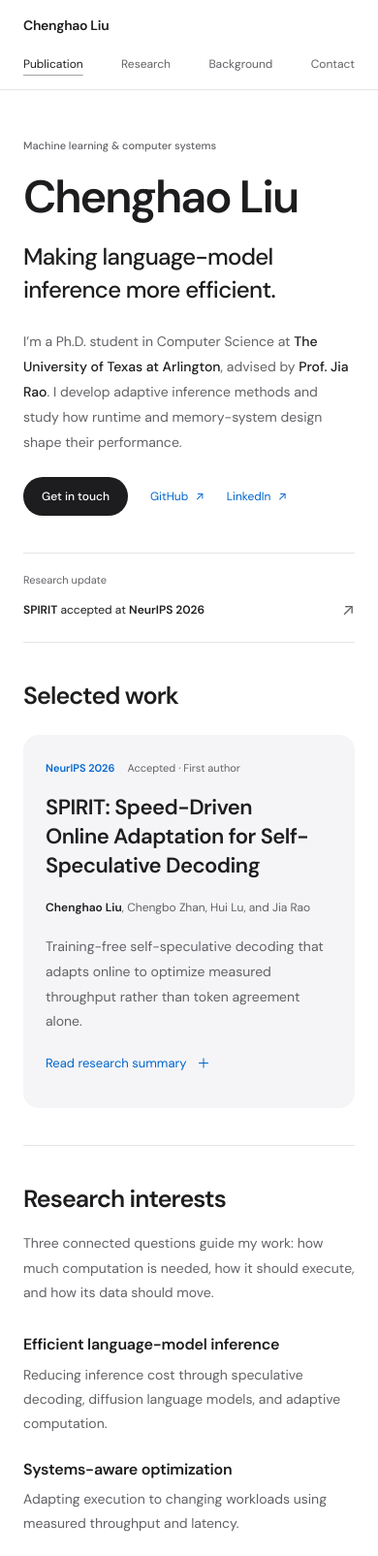
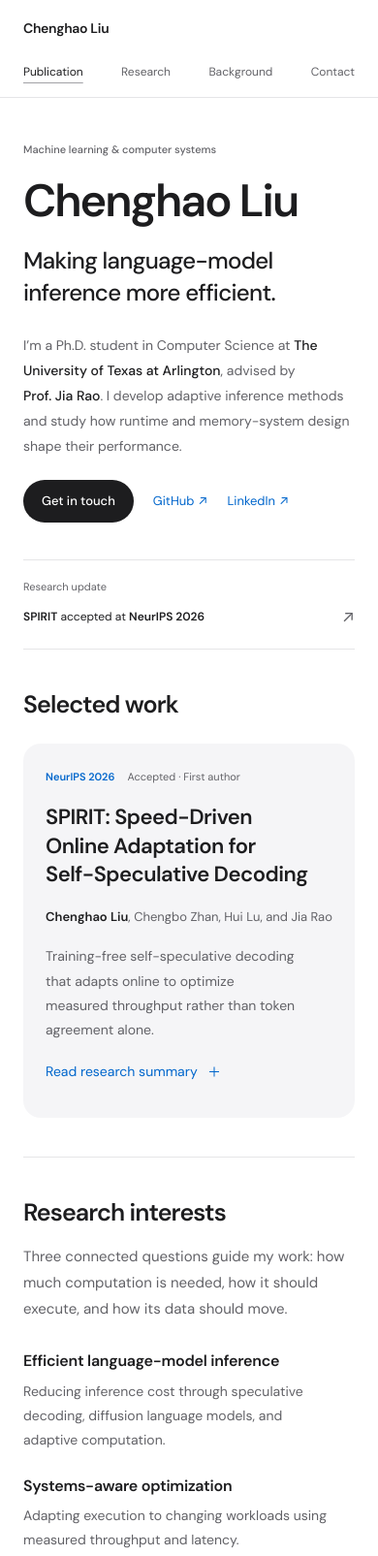
Before and after one commit to chenghaoliu519/chenghaoliu519.github.io, a plain HTML site: page index.html in a window 390 px wide. Shown: the top 1605 px of the page at 97% size. Drawn offline with Linux system fonts and the light colour scheme.

Commit message:
Refine typography, spacing, and mobile touch targets

```diff
--- a/index.html
+++ b/index.html
@@ -53,7 +53,7 @@
             <p class="hero-statement">Making language-model<br class="desktop-break"> inference more efficient.</p>
           </div>
           <div class="hero-introduction">
-            <p class="bio">I’m a Ph.D. student in Computer Science at <strong>The University of Texas at Arlington</strong>, advised by <strong>Prof. Jia Rao</strong>. I develop adaptive inference methods and study how runtime and memory-system design shape their performance.</p>
+            <p class="bio">I’m a Ph.D. student in Computer Science at <strong>The University of Texas at Arlington</strong>, advised by <strong class="keep-together">Prof. Jia Rao</strong>. I develop adaptive inference methods and study how runtime and memory-system design shape their performance.</p>
             <div class="hero-links" aria-label="Profile links">
               <a class="primary-link" href="mailto:liuchenghao97@gmail.com">Get in touch</a>
               <a class="text-link" href="https://github.com/chenghaoliu519">GitHub <span aria-hidden="true">↗</span></a>
@@ -79,7 +79,7 @@
               <span class="venue">NeurIPS 2026</span>
               <span class="publication-status">Accepted · First author</span>
             </div>
-            <h3>SPIRIT: Speed-Driven Online Adaptation for Self-Speculative Decoding</h3>
+            <h3>SPIRIT: Speed-Driven Online Adaptation for <span class="keep-together">Self-Speculative</span> Decoding</h3>
             <p class="authors"><strong>Chenghao Liu</strong>, Chengbo Zhan, Hui Lu, and Jia Rao</p>
             <p class="publication-description">Training-free self-speculative decoding that adapts online to optimize measured throughput rather than token agreement alone.</p>
             <details class="paper-summary">
--- a/styles.css
+++ b/styles.css
@@ -14,6 +14,7 @@
   --muted: #626267;
   --accent: #0066cc;
   --rule: #e5e5e7;
+  --section-space: 64px;
   --sans: "DM Sans", -apple-system, BlinkMacSystemFont, "Segoe UI", sans-serif;
 }
 * { box-sizing: border-box; }
@@ -26,67 +27,70 @@ a:focus-visible, button:focus-visible, summary:focus-visible { outline: 2px soli
 button { font: inherit; }
 [hidden] { display: none !important; }
 p, h1, h2, h3, h4 { margin-top: 0; }
-p { margin-bottom: 0; }
+p { margin-bottom: 0; text-wrap: pretty; }
+h2, h4 { text-wrap: balance; }
+.keep-together { white-space: nowrap; }
 strong { font-weight: 600; }
 .skip-link { position: fixed; top: -80px; left: 16px; padding: 10px 18px; z-index: 10; color: white; background: var(--ink); border-radius: 8px; }
 .skip-link:focus { top: 12px; }
 
 .site-header { position: sticky; top: 0; z-index: 5; background: rgb(255 255 255 / 94%); border-bottom: 1px solid var(--rule); backdrop-filter: blur(16px); -webkit-backdrop-filter: blur(16px); }
-.header-inner { max-width: 1120px; margin: auto; padding: 18px 48px; display: flex; align-items: center; justify-content: space-between; gap: 32px; }
-.wordmark { font-size: 15px; font-weight: 600; letter-spacing: -.3px; text-decoration: none; white-space: nowrap; }
+.header-inner { max-width: 1120px; margin: auto; padding: 10px 48px; display: flex; align-items: center; justify-content: space-between; gap: 32px; }
+.wordmark { display: inline-flex; align-items: center; min-height: 44px; font-size: 15px; font-weight: 600; letter-spacing: -.3px; text-decoration: none; white-space: nowrap; }
 nav { display: flex; align-items: center; gap: 30px; }
-nav a { padding: 5px 0; text-decoration: none; font-size: 12px; color: var(--muted); transition: color 160ms ease; }
+nav a { display: inline-flex; align-items: center; min-height: 44px; padding: 8px 0; text-decoration: none; font-size: 13px; color: var(--muted); transition: color 160ms ease; }
 nav a:hover, nav a[aria-current="location"] { color: var(--ink); }
 nav a[aria-current="location"] { text-decoration: underline; text-underline-offset: 7px; text-decoration-color: #a1a1a6; }
 .page-shell, .site-footer { max-width: 1120px; margin: auto; padding-left: 48px; padding-right: 48px; }
 
-.hero { padding: 100px 0 0; }
-.hero-body { display: grid; grid-template-columns: 1.1fr 1fr; align-items: end; gap: 76px; }
+.hero { padding: 88px 0 0; }
+.hero-body { display: grid; grid-template-columns: 1.1fr 1fr; align-items: end; gap: 64px; }
 .eyebrow { color: var(--muted); font-size: 12px; font-weight: 500; letter-spacing: .2px; }
-h1 { font-size: clamp(50px, 5.6vw, 76px); line-height: 1.07; letter-spacing: -3.5px; font-weight: 600; margin: 22px 0 23px; white-space: nowrap; }
+h1 { font-size: clamp(50px, 5.6vw, 76px); line-height: 1.07; letter-spacing: -3px; font-weight: 600; margin: 22px 0 23px; white-space: nowrap; }
 .hero-statement { font-size: 27px; font-weight: 500; letter-spacing: -.9px; line-height: 1.4; }
-.bio { font-size: 15px; color: var(--muted); line-height: 1.85; max-width: 620px; }
+.bio { font-size: 16px; color: var(--muted); line-height: 1.75; max-width: 620px; }
 .bio strong { color: var(--ink); font-weight: 500; }
 .hero-links { display: flex; align-items: center; flex-wrap: wrap; gap: 24px; margin-top: 25px; }
-.primary-link { display: inline-flex; align-items: center; justify-content: center; background: var(--ink); color: white; border-radius: 999px; padding: 10px 19px; font-size: 12px; font-weight: 500; text-decoration: none; transition: background 160ms ease; }
+.primary-link { display: inline-flex; align-items: center; justify-content: center; min-height: 44px; background: var(--ink); color: white; border-radius: 999px; padding: 10px 19px; font-size: 13px; font-weight: 500; text-decoration: none; transition: background 160ms ease; }
 .primary-link:hover { background: #39393c; }
-.text-link { text-decoration: none; color: var(--accent); font-size: 12px; padding: 9px 0; }
+.text-link { display: inline-flex; align-items: center; min-height: 44px; text-decoration: none; color: var(--accent); font-size: 13px; padding: 9px 0; }
 .text-link span { margin-left: 4px; }
 .text-link:hover { text-decoration: underline; }
-.announcement { margin-top: 72px; padding: 22px 0; display: flex; align-items: center; gap: 30px; border-top: 1px solid var(--rule); border-bottom: 1px solid var(--rule); text-decoration: none; font-size: 13px; }
+.announcement { margin-top: 64px; padding: 22px 0; display: flex; align-items: center; gap: 30px; border-top: 1px solid var(--rule); border-bottom: 1px solid var(--rule); text-decoration: none; font-size: 13px; }
 .announcement-label { color: var(--muted); font-size: 12px; white-space: nowrap; }
 .announcement-detail { color: var(--muted); }
 .announcement-arrow { margin-left: auto; color: var(--muted); font-size: 19px; }
 .announcement:hover > span:nth-child(2) { color: var(--accent); }
 
 h2 { font-size: 27px; font-weight: 600; letter-spacing: -.9px; line-height: 1.25; margin-bottom: 0; }
-.section-grid { display: grid; grid-template-columns: 180px minmax(0, 1fr); gap: 60px; padding: 64px 0; border-bottom: 1px solid var(--rule); }
+.section-grid { display: grid; grid-template-columns: 180px minmax(0, 1fr); gap: 60px; padding: var(--section-space) 0; border-bottom: 1px solid var(--rule); }
 .section-label { padding-top: 1px; }
-.research-section { padding: 60px 0; border-bottom: 1px solid var(--rule); }
+.research-section { padding: var(--section-space) 0; border-bottom: 1px solid var(--rule); }
 .section-heading-row { display: grid; grid-template-columns: 1fr 1.25fr; gap: 80px; align-items: start; }
-.section-intro { font-size: 14px; line-height: 1.85; color: var(--muted); }
+.section-intro { font-size: 15px; line-height: 1.8; color: var(--muted); }
 .research-list { display: grid; grid-template-columns: repeat(3, minmax(0, 1fr)); gap: 36px; margin-top: 40px; }
 .research-item + .research-item { padding-left: 30px; border-left: 1px solid var(--rule); }
-.research-item h3 { font-size: 16px; font-weight: 600; line-height: 1.45; letter-spacing: -.25px; margin-bottom: 10px; max-width: 250px; }
-.research-item p { color: var(--muted); font-size: 14px; line-height: 1.8; max-width: 290px; }
+.research-item h3 { min-height: 2.9em; font-size: 16px; font-weight: 600; line-height: 1.45; letter-spacing: -.25px; margin-bottom: 12px; max-width: 250px; }
+.research-item p { color: var(--muted); font-size: 15px; line-height: 1.8; max-width: 290px; }
 
-.publication { background: var(--surface); border-radius: 16px; }
-.publication-content { padding: 32px 34px; }
+.publication { background: var(--surface); border-radius: 18px; }
+.publication-content { padding: 34px 36px; }
 .publication-meta { display: flex; align-items: center; flex-wrap: wrap; gap: 16px; margin-bottom: 19px; }
-.venue { font-size: 12px; font-weight: 600; color: var(--accent); }
-.publication-status { color: var(--muted); font-size: 12px; }
-.publication h3 { font-weight: 600; font-size: 25px; line-height: 1.35; letter-spacing: -.65px; margin-bottom: 17px; text-wrap: balance; }
-.authors { font-size: 13px; line-height: 1.85; color: var(--muted); }
+.venue { font-size: 12px; font-weight: 600; color: var(--accent); white-space: nowrap; }
+.publication-status { color: var(--muted); font-size: 12px; white-space: nowrap; }
+.publication h3 { font-weight: 600; font-size: 26px; line-height: 1.35; letter-spacing: -.65px; margin-bottom: 17px; text-wrap: balance; }
+.authors { font-size: 14px; line-height: 1.8; color: var(--muted); }
 .authors strong { color: var(--ink); }
-.publication-description { font-size: 14px; line-height: 1.85; color: var(--muted); margin: 17px 0 9px; }
-.paper-summary summary { display: inline-flex; align-items: center; gap: 12px; font-size: 13px; color: var(--accent); cursor: pointer; padding: 10px 0; list-style: none; }
+.publication-description { max-width: 64ch; font-size: 15px; line-height: 1.8; color: var(--muted); margin: 17px 0 9px; }
+.paper-summary summary { display: inline-flex; align-items: center; min-height: 44px; gap: 12px; font-size: 14px; color: var(--accent); cursor: pointer; padding: 10px 0; list-style: none; }
 .paper-summary summary::-webkit-details-marker { display: none; }
 .paper-summary summary:hover { text-decoration: underline; }
 .expand-icon { width: 10px; height: 10px; position: relative; flex-shrink: 0; }
 .expand-icon::before, .expand-icon::after { position: absolute; content: ""; background: currentColor; top: 4px; left: 0; width: 10px; height: 1px; }
 .expand-icon::after { transform: rotate(90deg); transition: transform 150ms ease; }
 .paper-summary[open] .expand-icon::after { transform: rotate(0); }
-.summary-content { border-top: 1px solid #dcdcdf; margin-top: 12px; padding-top: 20px; font-size: 14px; line-height: 1.85; color: var(--muted); }
+.summary-content { border-top: 1px solid #dcdcdf; margin-top: 12px; padding-top: 20px; font-size: 15px; line-height: 1.8; color: var(--muted); }
+.summary-content p { max-width: 66ch; }
 .summary-content p + p { margin-top: 15px; }
 .summary-content strong { color: var(--ink); }
 
@@ -96,17 +100,17 @@ h2 { font-size: 27px; font-weight: 600; letter-spacing: -.9px; line-height: 1.25
 .timeline-date { padding-top: 2px; font-size: 12px; font-variant-numeric: tabular-nums; color: var(--muted); }
 h4 { font-size: 15px; line-height: 1.6; font-weight: 600; letter-spacing: -.15px; margin-bottom: 5px; }
 .timeline p, .experience p { color: var(--muted); font-size: 14px; }
-.timeline .timeline-note, .experience .timeline-note { font-size: 12px; margin-top: 5px; }
+.timeline .timeline-note, .experience .timeline-note { font-size: 13px; line-height: 1.75; margin-top: 5px; }
 .experience-label { margin-top: 35px; padding-top: 28px; border-top: 1px solid var(--rule); }
 
-.contact-section { display: grid; grid-template-columns: 1.1fr 1fr; gap: 60px; align-items: center; padding: 65px 0 58px; border-bottom: 1px solid var(--rule); }
+.contact-section { display: grid; grid-template-columns: 1.1fr 1fr; gap: 64px; align-items: center; padding: var(--section-space) 0 56px; border-bottom: 1px solid var(--rule); }
 .contact-section h2 { font-size: 36px; letter-spacing: -1.2px; margin: 14px 0; }
 .contact-section p { max-width: 390px; color: var(--muted); font-size: 14px; line-height: 1.85; }
 .contact-actions { display: flex; flex-direction: column; align-items: flex-start; }
 .contact-email { color: var(--accent); font-size: 20px; letter-spacing: -.4px; line-height: 1.7; text-decoration: none; padding: 9px 0; overflow-wrap: anywhere; }
 .contact-email span { display: inline-block; margin-left: 5px; }
 .contact-email:hover { text-decoration: underline; }
-.copy-button { border: none; background: none; color: var(--muted); font-size: 12px; padding: 10px 0 4px; cursor: pointer; }
+.copy-button { min-height: 44px; border: none; background: none; color: var(--muted); font-size: 12px; padding: 10px 0; cursor: pointer; }
 .copy-button:hover { color: var(--ink); text-decoration: underline; }
 .copy-status { min-height: 20px; font-size: 12px; color: var(--muted); }
 .site-footer { padding-top: 24px; padding-bottom: 28px; display: flex; justify-content: space-between; align-items: center; gap: 25px; color: var(--muted); font-size: 11px; }
@@ -126,6 +130,7 @@ h4 { font-size: 15px; line-height: 1.6; font-weight: 600; letter-spacing: -.15px
   .contact-email { font-size: 18px; }
 }
 @media (max-width: 820px) {
+  :root { --section-space: 48px; }
   .header-inner, .page-shell, .site-footer { padding-left: 32px; padding-right: 32px; }
   .hero { padding-top: 64px; }
   .hero-body { grid-template-columns: minmax(0, 1fr); gap: 30px; }
@@ -135,61 +140,64 @@ h4 { font-size: 15px; line-height: 1.6; font-weight: 600; letter-spacing: -.15px
   .hero-introduction { max-width: 600px; }
   .announcement { margin-top: 48px; gap: 20px; }
   .announcement-detail { display: none; }
-  .section-grid { grid-template-columns: 150px minmax(0, 1fr); gap: 30px; padding: 48px 0; }
+  .section-grid { grid-template-columns: 150px minmax(0, 1fr); gap: 30px; }
   h2 { font-size: 25px; }
   .section-heading-row { grid-template-columns: minmax(0, 1fr); gap: 20px; }
   .section-intro { max-width: 600px; }
-  .research-section { padding: 48px 0; }
   .research-list { gap: 22px; margin-top: 30px; }
   .research-item + .research-item { padding-left: 22px; }
   .research-item h3 { font-size: 15px; }
-  .research-item p { font-size: 13px; }
+  .research-item p { font-size: 14px; }
   .publication-content { padding: 26px; }
   .publication h3 { font-size: 23px; }
   .timeline li, .experience { grid-template-columns: minmax(0, 1fr); gap: 5px; }
-  .contact-section { gap: 30px; padding: 48px 0; }
+  .contact-section { gap: 30px; padding-bottom: var(--section-space); }
   .contact-section h2 { font-size: 30px; }
   .contact-email { font-size: 16px; }
 }
 @media (max-width: 600px) {
+  :root { --section-space: 40px; }
   html { scroll-padding-top: 125px; }
-  .header-inner { padding: 15px 24px 11px; flex-wrap: wrap; gap: 12px; }
+  .header-inner { padding: 8px 24px 4px; flex-wrap: wrap; gap: 0; }
   .wordmark { font-size: 14px; }
-  nav { justify-content: space-between; gap: 18px; width: 100%; }
+  nav { justify-content: space-between; gap: 8px; width: 100%; }
   nav a { font-size: 12px; }
   .page-shell, .site-footer { padding-left: 24px; padding-right: 24px; }
-  .hero { padding-top: 48px; }
+  .hero { padding-top: 44px; }
   .hero-body { gap: 25px; }
   .eyebrow { font-size: 11px; letter-spacing: 0; }
   h1 { font-size: clamp(44px, 12vw, 66px); letter-spacing: -2px; margin: 19px 0; }
   .hero-statement { font-size: 24px; letter-spacing: -.7px; max-width: 360px; }
   .bio { font-size: 14px; line-height: 1.85; }
-  .hero-links { gap: 23px; margin-top: 22px; }
+  .hero-links { gap: 20px; margin-top: 22px; }
   .announcement { margin-top: 38px; padding: 18px 0; gap: 7px 15px; flex-wrap: wrap; font-size: 12px; }
   .announcement-label { width: 100%; font-size: 11px; }
   .announcement-arrow { font-size: 17px; }
-  .research-section { padding: 38px 0; }
   .section-heading-row { gap: 17px; }
   h2 { font-size: 25px; }
   .research-list { grid-template-columns: minmax(0, 1fr); margin-top: 28px; gap: 23px; }
   .research-item + .research-item { padding-left: 0; border-left: 0; }
-  .research-item h3 { font-size: 16px; margin-bottom: 7px; max-width: none; }
+  .research-item h3 { min-height: 0; font-size: 16px; margin-bottom: 7px; max-width: none; }
   .research-item p { font-size: 14px; max-width: none; }
-  .section-grid { grid-template-columns: minmax(0, 1fr); gap: 25px; padding: 38px 0; }
+  .section-grid { grid-template-columns: minmax(0, 1fr); gap: 25px; }
   .publication-content { padding: 25px 23px; }
   .publication h3 { font-size: 22px; letter-spacing: -.5px; }
   .publication-meta { gap: 7px 13px; margin-bottom: 17px; }
   .publication-status, .venue { font-size: 11px; }
-  .authors { font-size: 12px; }
+  .authors { font-size: 13px; }
   .publication-description, .summary-content { font-size: 14px; }
   .group-label { margin-bottom: 20px; }
   .timeline-date { padding-top: 0; }
   .timeline { gap: 24px; }
   .experience-label { margin-top: 26px; padding-top: 25px; }
-  .contact-section { grid-template-columns: minmax(0, 1fr); padding: 38px 0 28px; gap: 20px; }
+  .contact-section { grid-template-columns: minmax(0, 1fr); padding-bottom: 28px; gap: 20px; }
   .contact-section h2 { font-size: 32px; }
   .contact-email { font-size: 18px; }
   .site-footer { align-items: flex-start; flex-direction: column; gap: 5px; padding-top: 20px; padding-bottom: 22px; }
+}
+@media (max-width: 360px) {
+  .hero-links { gap: 16px; }
+  .primary-link { padding-left: 16px; padding-right: 16px; }
 }
 @media (prefers-reduced-motion: reduce) {
   html { scroll-behavior: auto; }
```
